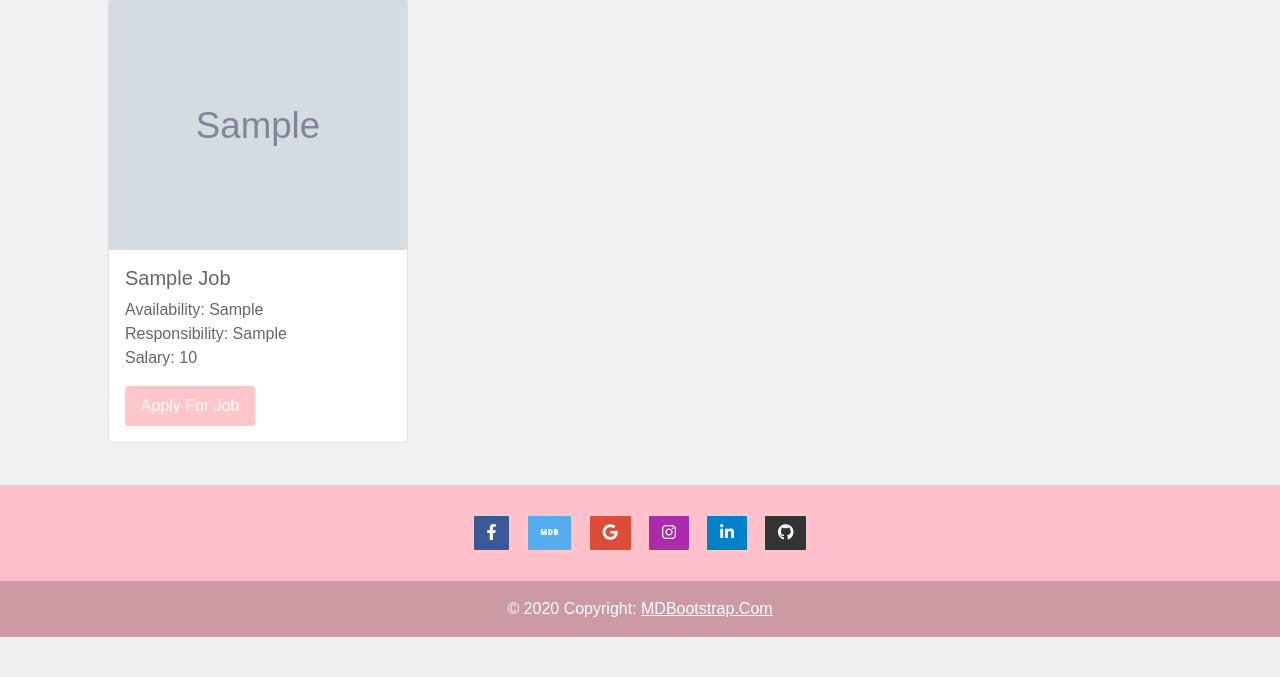
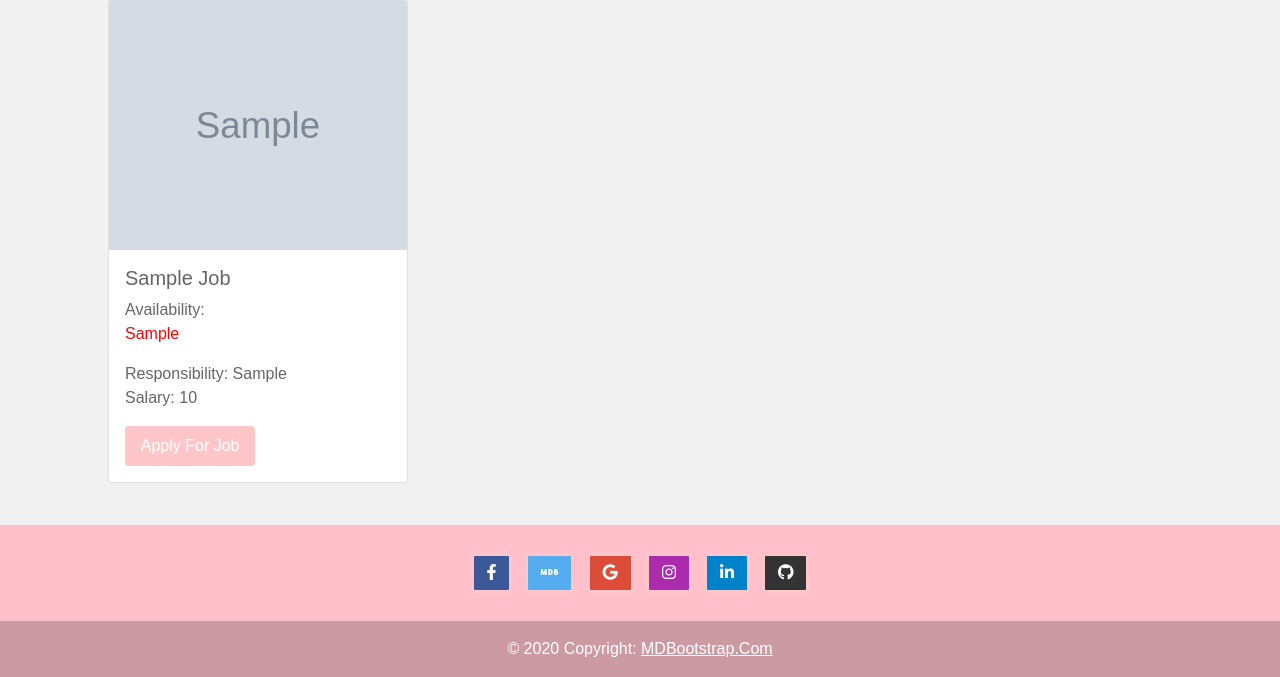
Before and after one commit to pupuduck/AppDevelopmentProject, a Flask app: template Templates/viewJobs.html in a window 1280 px wide. Shown: the part 239-916 px from the top of the page. Before the commit the page ends 876 px from the top, so only its background shows below. Run offline with Flask 2, Linux system fonts and the light colour scheme; the template is opened without the code that fills it: most values are stand-ins (such as "Sample title", 1, 10 or a date in 2020); grey boxes marked "Sample" are stand-in pictures; some libraries are stand-ins or nearby versions.

Commit message:
make available green

```diff
--- a/Templates/viewJobs.html
+++ b/Templates/viewJobs.html
@@ -13,7 +13,11 @@
                 </div>
                 <div class="card-body">
                     <h5 class="cardtitle">{{ jobs.get_job_name() }}</h5>
-                    <div class="card-text">Availability: {{ jobs.get_job_availability() }}</div>
+                    {% if jobs.get_job_availability() == 'Available' %}
+                        <div class="card-text">Availability: <p style="color:green">{{ jobs.get_job_availability() }}</p></div>
+                    {% else %}
+                        <div class="card-text">Availability: <p style="color:red">{{ jobs.get_job_availability() }}</p></div>
+                    {% endif %}
                     <div class="card-text">Responsibility: {{ jobs.get_job_responsibility() }}</div>
                     <div class="card-text">Salary: {{ jobs.get_job_salary() }}</div>
                     <div class="card-text">
```
